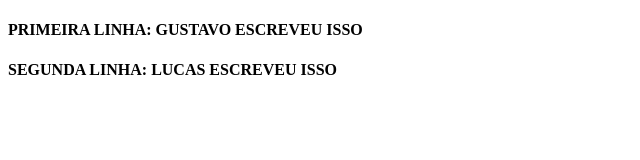
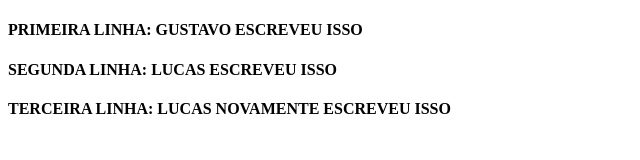
Before and after one commit to gustavocampelo/scm, a plain HTML site: page index.html in a window 1280 px wide. Shown: the whole page, without its empty margins (0-640 px from the left). Drawn offline with Linux system fonts and the light colour scheme.

Commit message:
COMMIT DO LUCAS

```diff
--- a/index.html
+++ b/index.html
@@ -9,6 +9,7 @@
 <body>
     <h4>PRIMEIRA LINHA: GUSTAVO ESCREVEU ISSO</h4>
     <h4>SEGUNDA LINHA: LUCAS ESCREVEU ISSO</h4>
+    <h4>TERCEIRA LINHA: LUCAS NOVAMENTE ESCREVEU ISSO</h4>
 
 </body>
 </html>
```
